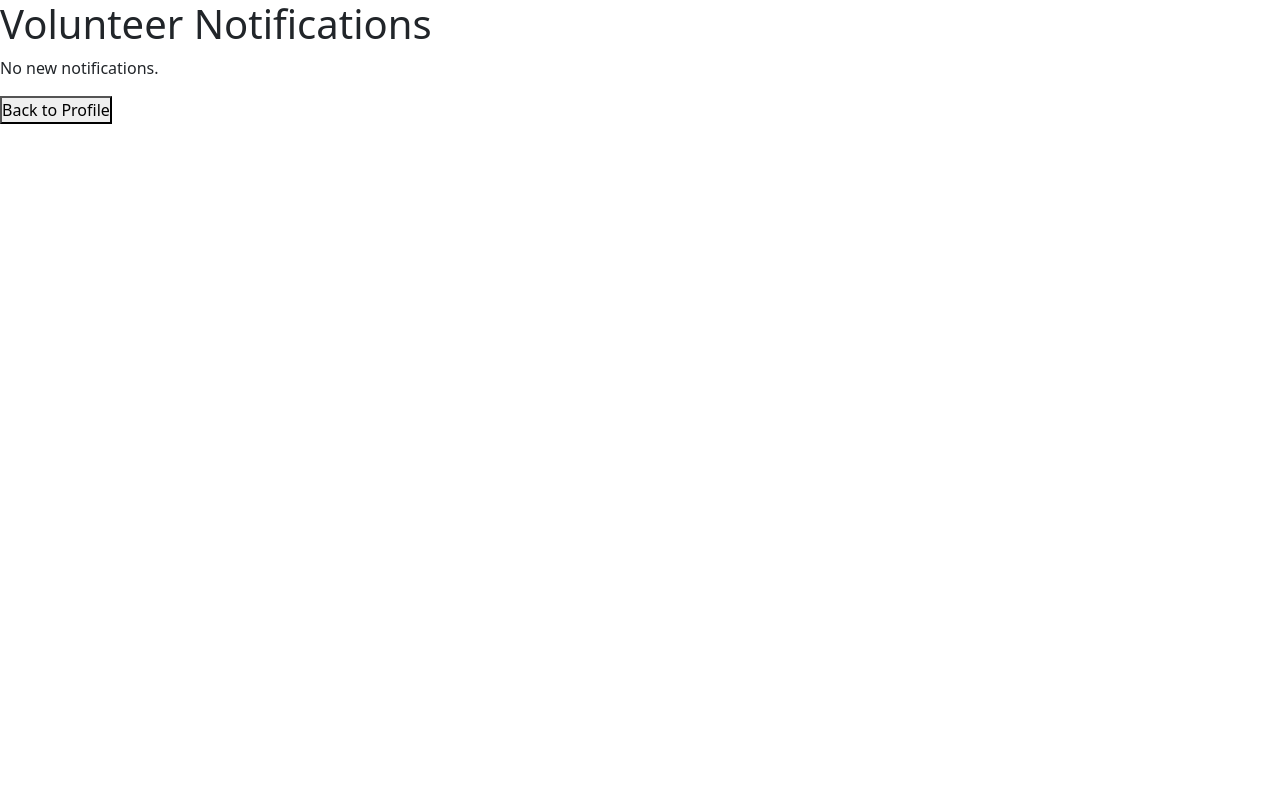
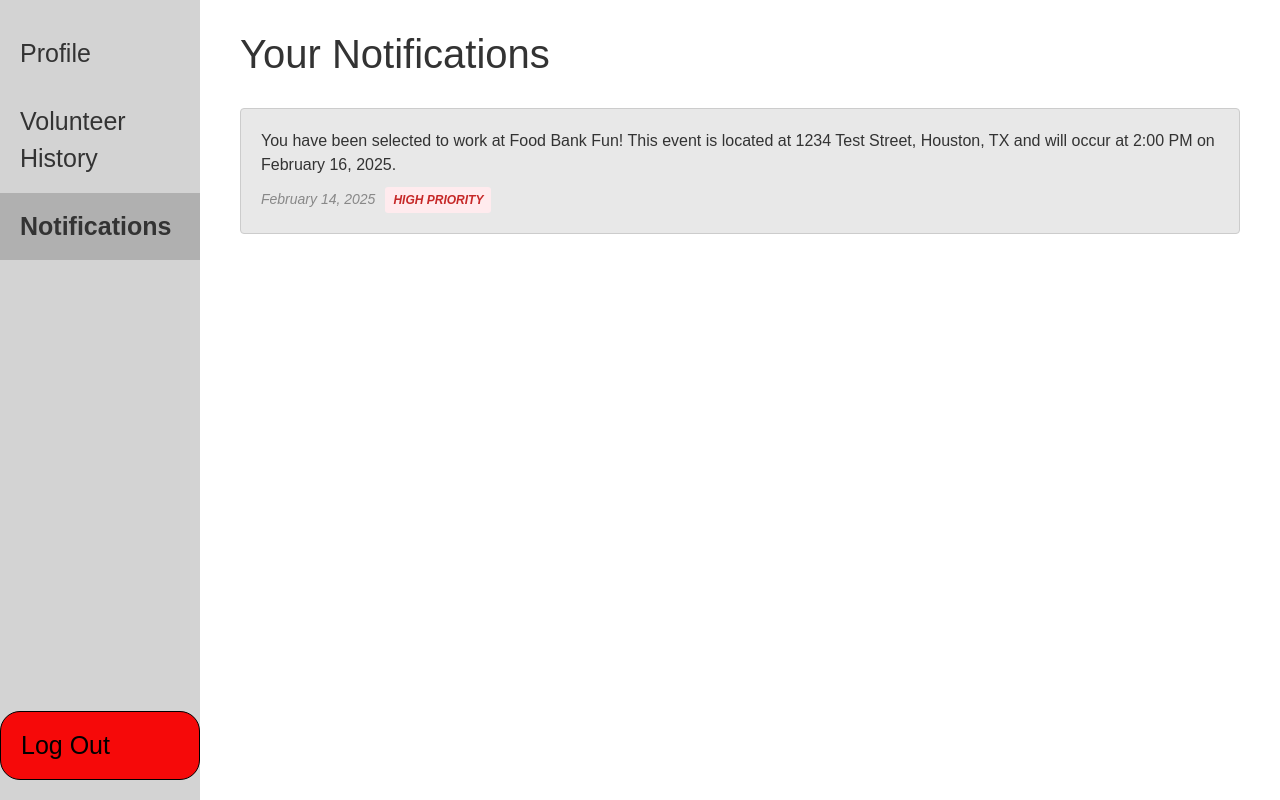
Before and after one commit to dancalvac/COSC4353_Group14, a React (Vite) app in the folder client/: page /volunteerNotifications in a window 1280 px wide. Built offline with nearby package versions, Linux system fonts and the light colour scheme.

Commit message:
Volunteer Notifications Frontend

```diff
--- a/client/src/components/VolunteerHistory.css
+++ b/client/src/components/VolunteerHistory.css
@@ -43,17 +43,18 @@
 .vh-logout-button {
     margin-top: auto;
     padding: 15px 20px;
-    background: none;
-    border: none;
+    background-color:hsl(0, 93%, 50%);
+    border: solid black 1px;
+    border-radius: 20px;
     text-align: left;
     cursor: pointer;
     font-size: 25px;
-    color: #d32f2f;
+    color: black;
     transition: background-color 0.3s ease;
 }
 
 .vh-logout-button:hover {
-    background-color: #c0c0c0;
+    background-color: hsl(0, 93%, 40%);
 }
 
 /* Main Content Area */
--- a/client/src/components/VolunteerHistory.jsx
+++ b/client/src/components/VolunteerHistory.jsx
@@ -7,12 +7,12 @@ function VolunteerHistory() {
 
     const handleProfile = () => {
         console.log("Navigate to profile");
-        navigate('/userProfile');
+        navigate('/volunteerProfile');
     };
 
     const handleNotifications = () => {
         console.log("Navigate to notifications");
-        navigate('/notifications');
+        navigate('/volunteerNotifications');
     };
 
     const handleLogout = () => {
--- a/client/src/components/VolunteerNoti.css
+++ b/client/src/components/VolunteerNoti.css
@@ -0,0 +1,169 @@
+* {
+    margin: 0;
+    padding: 0;
+    box-sizing: border-box;
+}
+
+.vn-volunteer-noti {
+    display: flex;
+    min-height: 100vh;
+    background-color: #f5f5f5;
+    font-family: Arial, sans-serif;
+}
+
+/* Sidebar Navigation font-size*/
+.vn-sidebar {
+    width: 200px;
+    background-color: #d3d3d3;
+    padding: 20px 0;
+    display: flex;
+    flex-direction: column;
+}
+
+.vn-sidebar-item {
+    padding: 15px 20px;
+    background: none;
+    border: none;
+    text-align: left;
+    cursor: pointer;
+    font-size: 25px;
+    color: #333;
+    transition: background-color 0.3s ease;
+}
+
+.vn-sidebar-item:hover {
+    background-color: #c0c0c0;
+}
+
+.vn-sidebar-item.active {
+    background-color: #b0b0b0;
+    font-weight: bold;
+}
+
+.vn-logout-button {
+    margin-top: auto;
+    padding: 15px 20px;
+    background-color:hsl(0, 93%, 50%);
+    border: solid black 1px;
+    border-radius: 20px;
+    text-align: left;
+    cursor: pointer;
+    font-size: 25px;
+    color: black;
+    transition: background-color 0.3s ease;
+}
+
+.vn-logout-button:hover {
+    background-color: hsl(0, 93%, 40%);
+}
+
+/* Main Content Area */
+.vn-main-content {
+    flex: 1;
+    padding: 30px 40px;
+    background-color: white;
+}
+
+.vn-noti-title {
+    font-size: 40px;
+    color: #333;
+    margin-bottom: 30px;
+    font-weight: normal;
+}
+
+/* Notification Content */
+.vn-notification-container {
+    background-color: #e8e8e8;
+    border: 1px solid #ccc;
+    border-radius: 4px;
+    padding: 20px;
+    margin-bottom: 15px;
+}
+
+.vn-notification-text {
+    font-size: 16px;
+    color: #333;
+    line-height: 1.5;
+    margin: 0;
+}
+
+.vn-no-notifications {
+    background-color: #f0f0f0;
+    border: 1px solid #ddd;
+    border-radius: 4px;
+    padding: 40px 20px;
+    text-align: center;
+    color: #666;
+    font-size: 18px;
+    font-style: italic;
+}
+
+/* Notification metadata */
+.vn-notification-date {
+    font-size: 14px;
+    color: #888;
+    margin-top: 10px;
+    font-style: italic;
+}
+
+.vn-notification-priority {
+    display: inline-block;
+    padding: 4px 8px;
+    border-radius: 3px;
+    font-size: 12px;
+    font-weight: bold;
+    margin-left: 10px;
+}
+
+.vn-priority-high {
+    background-color: #ffebee;
+    color: #c62828;
+}
+
+.vn-priority-medium {
+    background-color: #fff3e0;
+    color: #ef6c00;
+}
+
+.vn-priority-low {
+    background-color: #e8f5e8;
+    color: #2e7d32;
+}
+
+/* Responsive Design */
+@media (max-width: 768px) {
+    .vn-volunteer-noti {
+        flex-direction: column;
+    }
+
+    .vn-sidebar {
+        width: 100%;
+        flex-direction: row;
+        overflow-x: auto;
+        padding: 10px 0;
+    }
+
+    .vn-sidebar-item,
+    .vn-logout-button {
+        white-space: nowrap;
+        padding: 10px 15px;
+        font-size: 18px;
+    }
+
+    .vn-main-content {
+        padding: 20px;
+    }
+
+    .vn-noti-title {
+        font-size: 28px;
+    }
+
+    .vn-notification-text {
+        font-size: 14px;
+    }
+
+    .vn-no-notifications {
+        font-size: 16px;
+        padding: 30px 15px;
+    }
+}
--- a/client/src/components/VolunteerNoti.jsx
+++ b/client/src/components/VolunteerNoti.jsx
@@ -1,27 +1,81 @@
 import React from "react";
-import {useNavigate} from 'react-router-dom';
+import { useNavigate } from 'react-router-dom';
 import './VolunteerNoti.css';
 
 function VolunteerNoti() {
     const navigate = useNavigate();
 
-    const handleBackToProfile = () => {
-        // Navigate back to user profile
-        console.log("Navigate to user profile");
-        navigate('/userProfile');
+    const handleProfile = () => {
+        console.log("Navigate to profile");
+        navigate('/volunteerProfile');
     };
 
+    const handleHistory = () => {
+        console.log("Navigate to history");
+        navigate('/volunteerHistory');
+    };
+
+    const handleLogout = () => {
+        console.log("Logout user");
+        navigate('/');
+    };
+
+    // Sample notifications data - you can replace this with real data later
+    const notifications = [
+        {
+            id: 1,
+            message: "You have been selected to work at Food Bank Fun! This event is located at 1234 Test Street, Houston, TX and will occur at 2:00 PM on February 16, 2025.",
+            date: "February 14, 2025",
+            priority: "high"
+        }
+        // Add more notifications here as needed
+    ];
+
     return (
-        <div className="volunteer-noti">
-            <h1 className="noti-title">Volunteer Notifications</h1>
-            <div className="noti-content">
-                {/* Placeholder for volunteer notifications content */}
-                <p>No new notifications.</p>
+        <div className="vn-volunteer-noti">
+            {/* Sidebar Navigation */}
+            <div className="vn-sidebar">
+                <button className="vn-sidebar-item" onClick={handleProfile}>
+                    Profile
+                </button>
+                <button className="vn-sidebar-item"  onClick={handleHistory}>
+                    Volunteer History
+                </button>
+                <button className="vn-sidebar-item active">
+                    Notifications
+                </button>
+                <button className="vn-logout-button" onClick={handleLogout}>
+                    Log Out
+                </button>
             </div>
-            <button className="back-button" onClick={handleBackToProfile}>
-                Back to Profile
-            </button>
+
+            {/* Main Content */}
+            <div className="vn-main-content">
+                <h1 className="vn-noti-title">Your Notifications</h1>
+
+                {notifications.length > 0 ? (
+                    <div className="vn-notifications-list">
+                        {notifications.map((notification) => (
+                            <div key={notification.id} className="vn-notification-container">
+                                <p className="vn-notification-text">
+                                    {notification.message}
+                                </p>
+                                <div className="vn-notification-date">
+                                    {notification.date}
+                                    <span className={`vn-notification-priority vn-priority-${notification.priority}`}>
+                                        {notification.priority.toUpperCase()} PRIORITY
+                                    </span>
+                                </div>
+                            </div>
+                        ))}
+                    </div>
+                ) : (
+                    <div className="vn-no-notifications">
+                        You have no new notifications.
+                    </div>
+                )}
+            </div>
         </div>
-    );
+    )
 }
 export default VolunteerNoti;
```
